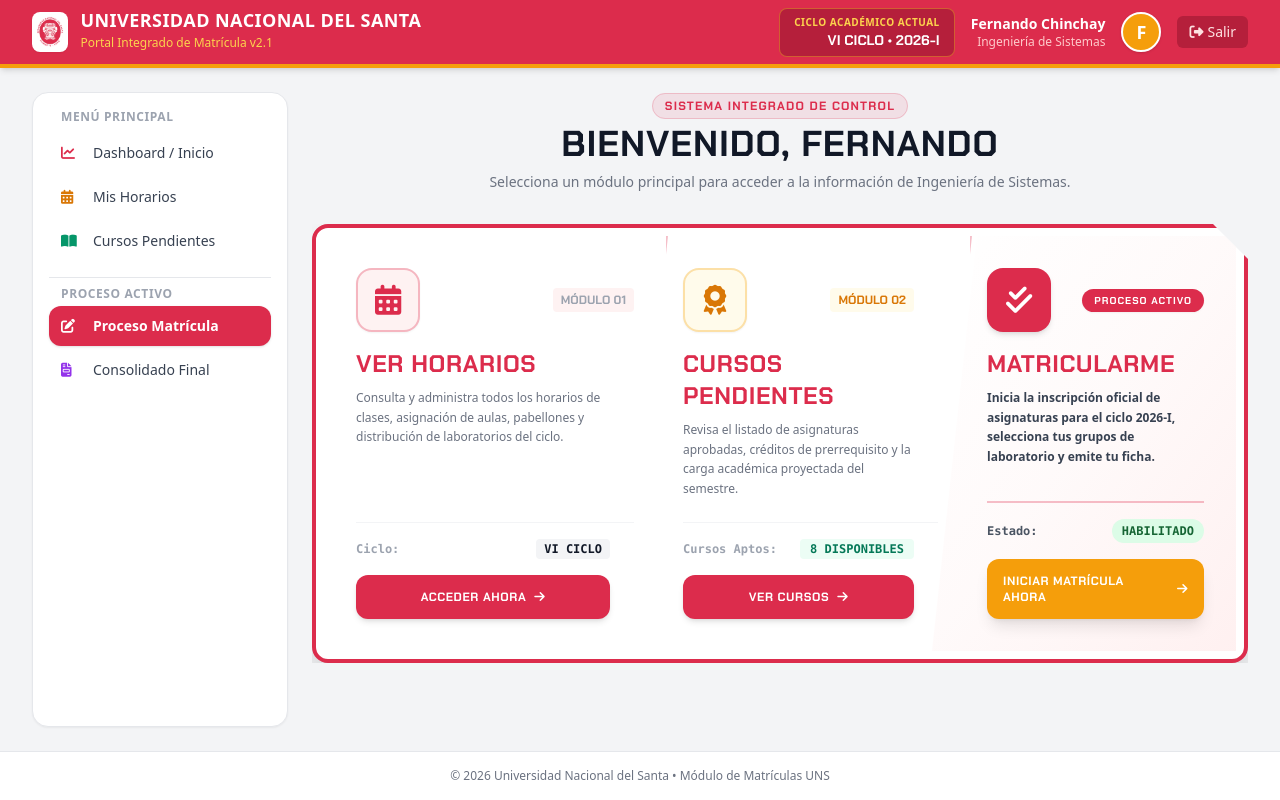
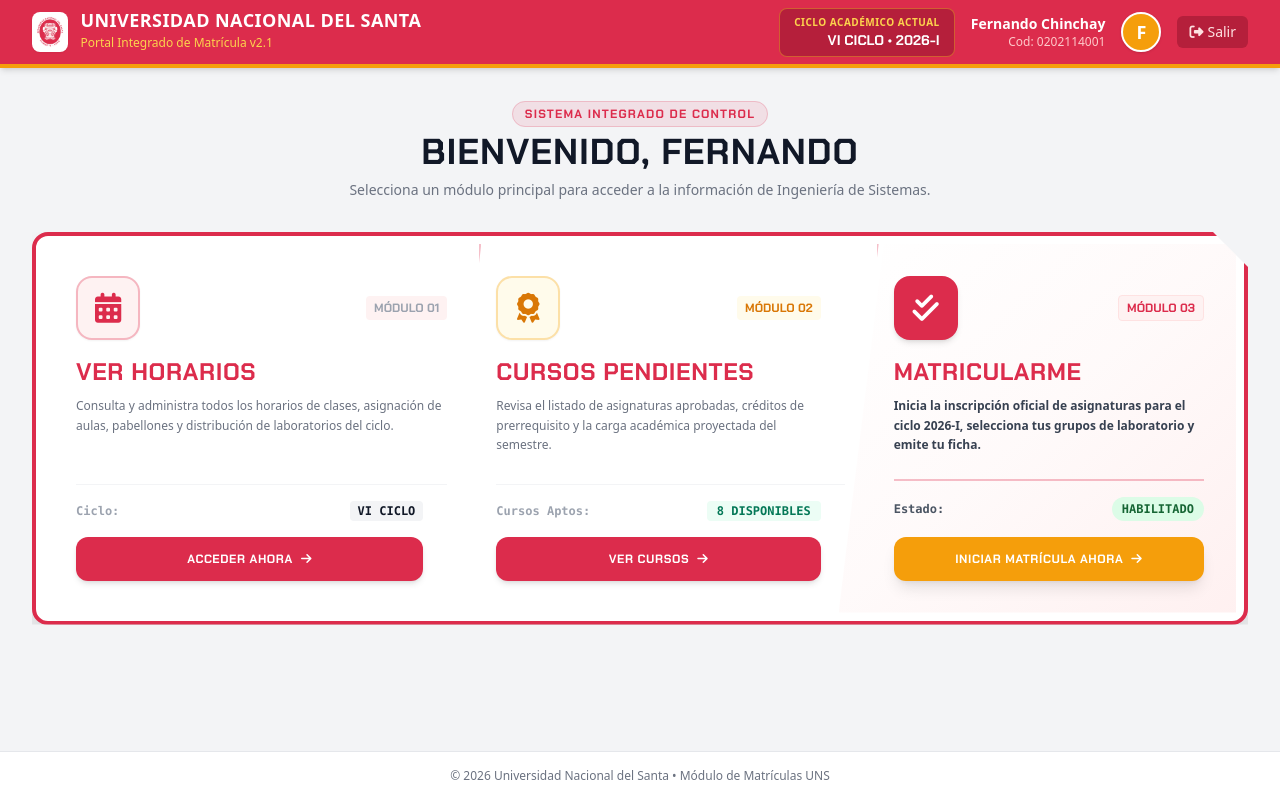
Before and after one commit to ArontiDumpti/MatriculasUNSv21, a Laravel app: page /dashboard in a window 1280 px wide. Run offline with Laravel 12, Linux system fonts and the light colour scheme; some libraries are stand-ins or nearby versions.

Commit message:
style(ui): remover menu lateral y homogeneizar modulo 03 en el dashboard

```diff
--- a/resources/views/dashboard.blade.php
+++ b/resources/views/dashboard.blade.php
@@ -43,7 +43,7 @@
         </p>
     </div>
 
-    <!-- Panel de Módulos Principales -->
+    <!-- Panel de Módulos Principales (3 Tarjetas Uniformes) -->
     <div class="bg-white border-4 border-[#DC2C4C] rounded-2xl shadow-2xl overflow-hidden clip-panel-container p-2 bg-[#DC2C4C]/5">
 
         <div class="grid grid-cols-1 lg:grid-cols-3 gap-2 lg:gap-0">
@@ -114,15 +114,15 @@
                 </div>
             </div>
 
-            <!-- Módulo 03: Matricularme -->
+            <!-- Módulo 03: Matricularme (Uniforme como Módulo 03) -->
             <div class="bg-gradient-to-br from-white via-red-50/40 to-red-100/50 p-6 sm:p-8 interlocked-card-right flex flex-col justify-between space-y-6 group hover:bg-red-100/60 transition duration-300">
                 <div class="space-y-4">
                     <div class="flex justify-between items-center">
                         <div class="w-16 h-16 rounded-2xl bg-[#DC2C4C] text-white flex items-center justify-center text-3xl shadow-md group-hover:scale-110 transition duration-300">
                             <i class="fa-solid fa-check-double"></i>
                         </div>
-                        <span class="bg-[#DC2C4C] text-white text-[10px] font-tech font-black px-3 py-1 rounded-full uppercase tracking-widest shadow-sm">
-                            PROCESO ACTIVO
+                        <span class="font-tech text-xs font-bold text-[#DC2C4C] bg-red-50 px-2 py-1 rounded border border-red-100">
+                            MÓDULO 03
                         </span>
                     </div>
 
--- a/resources/views/layouts/app.blade.php
+++ b/resources/views/layouts/app.blade.php
@@ -60,7 +60,7 @@
                             {{ auth()->user()->nombres ?? 'Fernando' }} {{ auth()->user()->apellidos ?? 'Chinchay' }}
                         </p>
                         <p class="text-xs text-red-200">
-                            {{ auth()->user()->escuela_profesional ?? 'Ingeniería de Sistemas' }}
+                            Cod: {{ auth()->user()->codigo_institucional ?? '0202114001' }}
                         </p>
                     </div>
 
@@ -80,51 +80,10 @@
         </div>
     </header>
 
-    <div class="flex-1 flex max-w-7xl w-full mx-auto px-4 sm:px-6 lg:px-8 py-6 gap-6">
-
-        <!-- Navegación Lateral -->
-        <aside class="w-64 bg-white rounded-2xl shadow-sm border border-gray-200 p-4 shrink-0 hidden md:block">
-            <nav class="space-y-1">
-                <p class="px-3 text-xs font-semibold text-gray-400 uppercase tracking-wider mb-2">Menú Principal</p>
-
-                <a href="{{ url('/dashboard') }}" class="flex items-center gap-3 px-3 py-2.5 rounded-xl text-sm font-medium text-gray-700 hover:bg-red-50 hover:text-[#DC2C4C] transition">
-                    <i class="fa-solid fa-chart-line text-[#DC2C4C] w-5"></i>
-                    Dashboard / Inicio
-                </a>
-
-                <a href="{{ url('/horarios') }}" class="flex items-center gap-3 px-3 py-2.5 rounded-xl text-sm font-medium text-gray-700 hover:bg-red-50 hover:text-[#DC2C4C] transition">
-                    <i class="fa-solid fa-calendar-days text-amber-600 w-5"></i>
-                    Mis Horarios
-                </a>
-
-                <a href="{{ url('/cursos-pendientes') }}" class="flex items-center gap-3 px-3 py-2.5 rounded-xl text-sm font-medium text-gray-700 hover:bg-red-50 hover:text-[#DC2C4C] transition">
-                    <i class="fa-solid fa-book-open text-emerald-600 w-5"></i>
-                    Cursos Pendientes
-                </a>
-
-                <div class="pt-3 pb-1">
-                    <div class="border-t border-gray-200"></div>
-                </div>
-
-                <p class="px-3 text-xs font-semibold text-gray-400 uppercase tracking-wider mb-2">Proceso Activo</p>
-
-                <a href="{{ url('/matricula') }}" class="flex items-center gap-3 px-3 py-2.5 rounded-xl text-sm font-semibold bg-[#DC2C4C] text-white shadow hover:bg-[#B51F3B] transition">
-                    <i class="fa-solid fa-pen-to-square w-5"></i>
-                    Proceso Matrícula
-                </a>
-
-                <a href="{{ url('/consolidado') }}" class="flex items-center gap-3 px-3 py-2.5 rounded-xl text-sm font-medium text-gray-700 hover:bg-red-50 hover:text-[#DC2C4C] transition">
-                    <i class="fa-solid fa-file-invoice text-purple-600 w-5"></i>
-                    Consolidado Final
-                </a>
-            </nav>
-        </aside>
-
-        <!-- Contenido Dinámico -->
-        <main class="flex-1 min-w-0">
-            @yield('content')
-        </main>
-    </div>
+    <!-- Contenedor Principal Centrado (Sin Menú Lateral) -->
+    <main class="flex-1 max-w-7xl w-full mx-auto px-4 sm:px-6 lg:px-8 py-8">
+        @yield('content')
+    </main>
 
     <!-- Footer Institucional -->
     <footer class="bg-white border-t border-gray-200 py-4 mt-auto">
```
